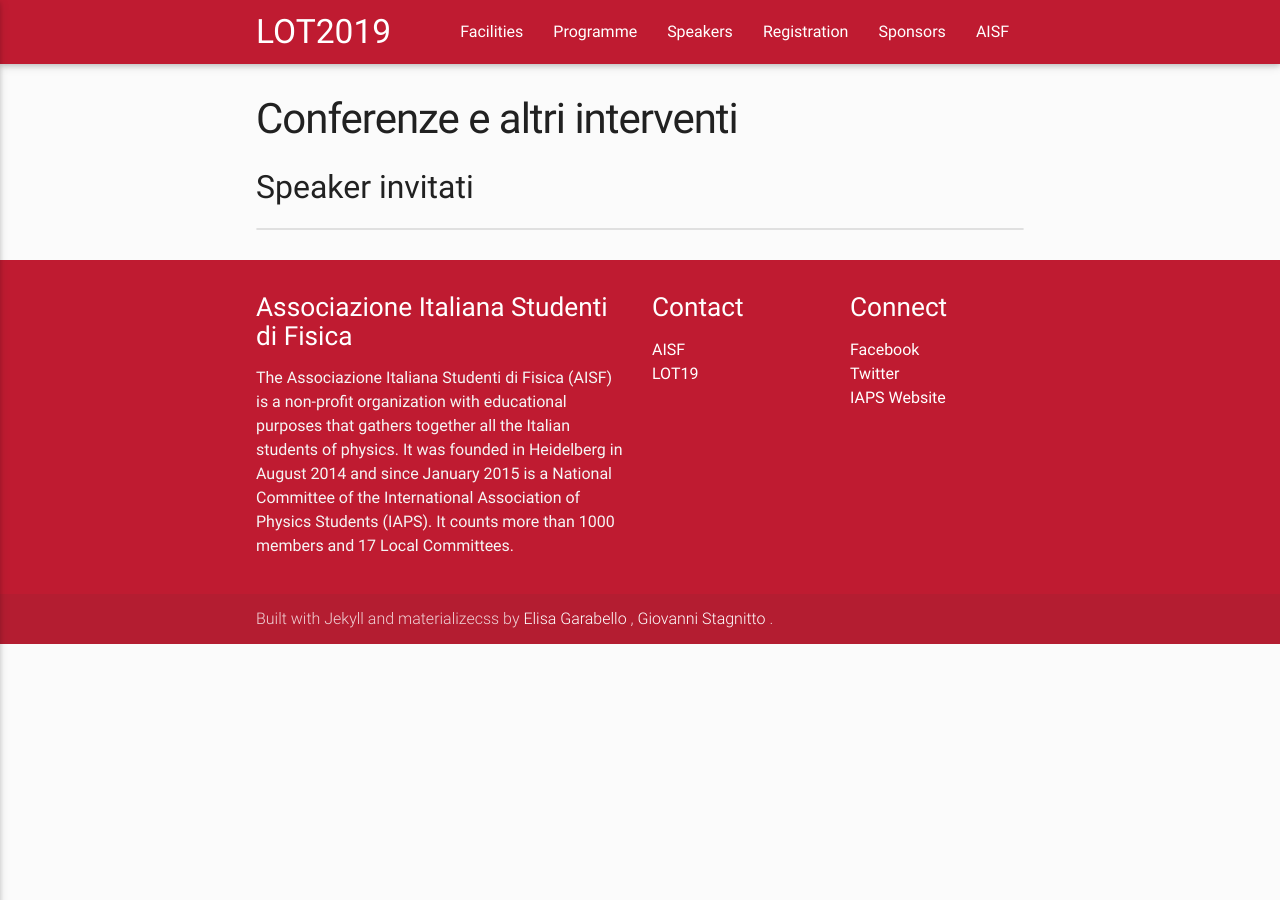
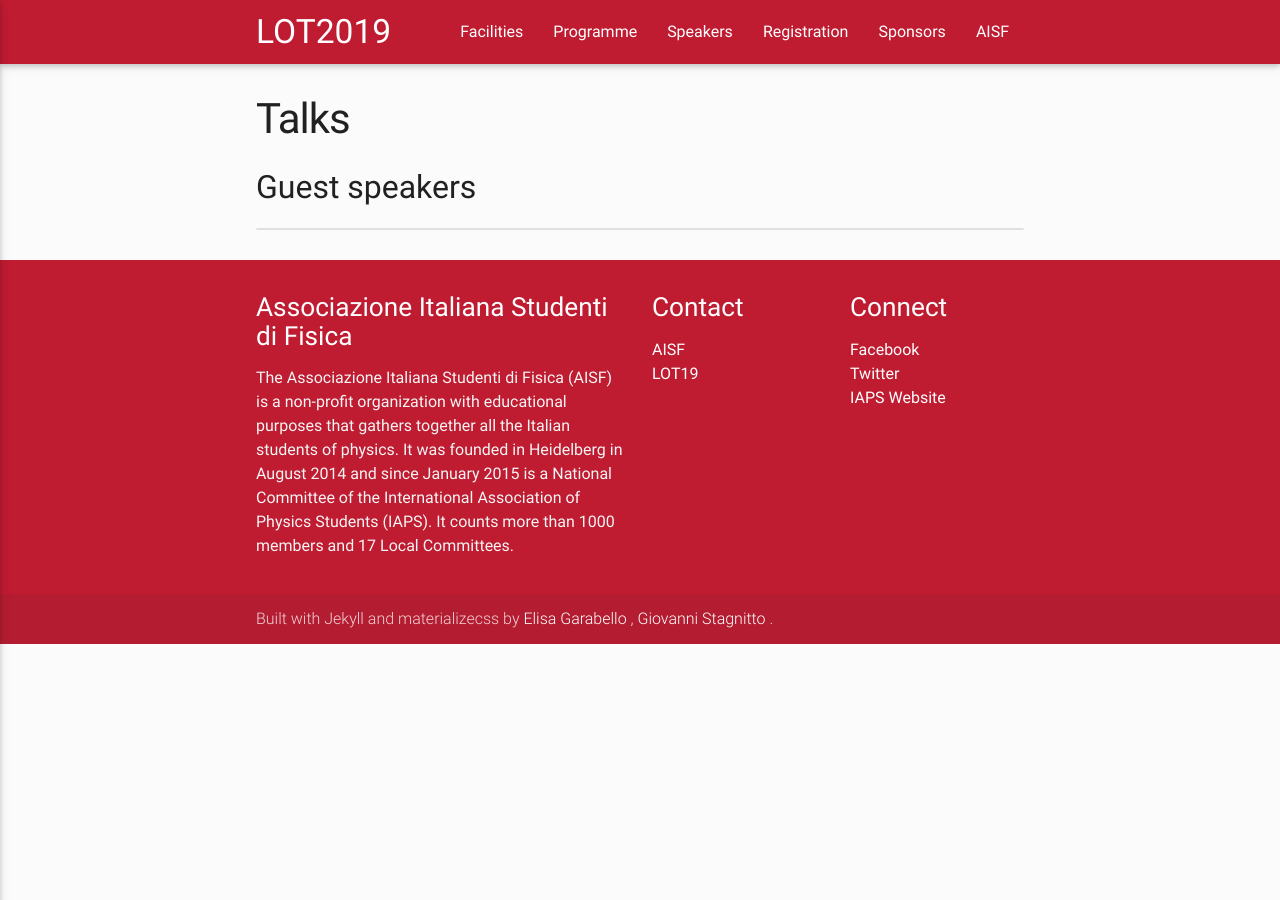
Before and after one commit to ai-sf/lot22, a Jekyll site: the page built from speaker.html, in a window 1280 px wide. Built offline with Jekyll 4.4.1, drawn with Linux system fonts in a browser that asks for light colours; nearby versions of some CDN libraries.

Commit message:
Update speaker.html

```diff
--- a/speaker.html
+++ b/speaker.html
@@ -1,9 +1,9 @@
 ---
 layout: page
-title: Conferenze e altri interventi
+title: Talks
 ---
 
-<h2>Speaker invitati</h2>
+<h2>Guest speakers</h2>
 <p>
 {{ site.data.speaker.description }}
 </p>
```
